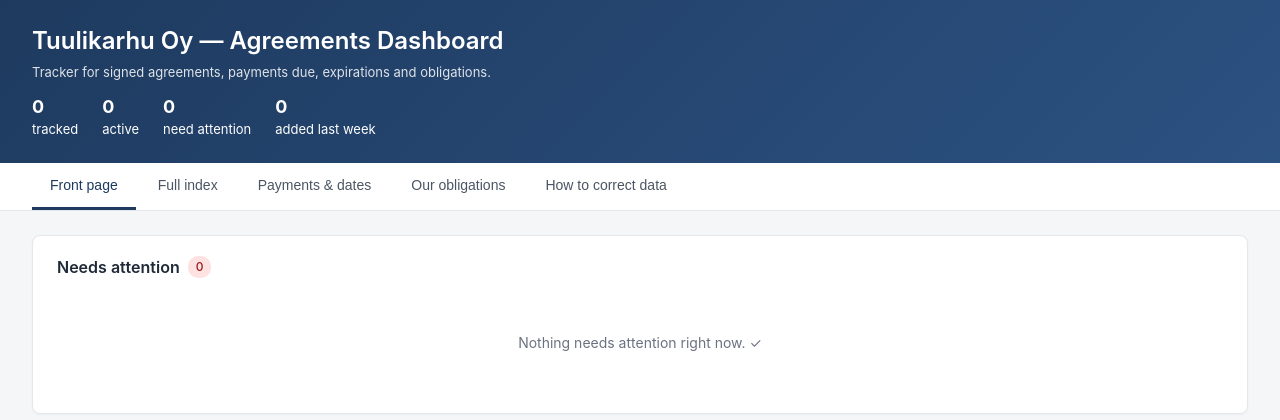
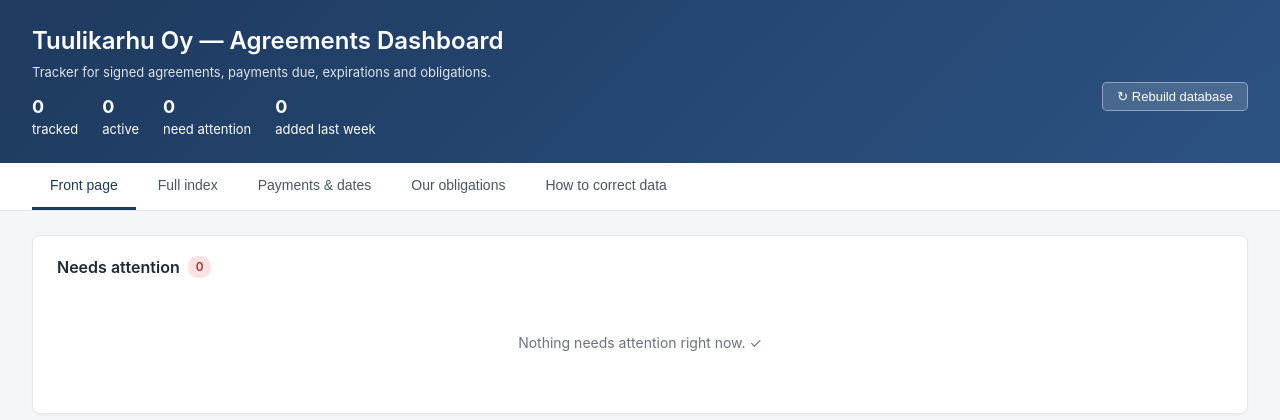
Before and after one commit to staffanasplund/tuulikarhu-agreements, a Flask app: template templates/index.html in a window 1280 px wide. Shown: the top 420 px of the page. Run offline with Flask 3, Linux system fonts and the light colour scheme; the template is opened without the code that fills it, so the values that code supplies are empty.

Commit message:
Server-side rebuild: /api/rebuild endpoint + dashboard button

```diff
--- a/app.py
+++ b/app.py
@@ -17,6 +17,7 @@
 import json
 import os
 import re
+import threading
 import zipfile
 from datetime import datetime
 from pathlib import Path
@@ -274,6 +275,62 @@
     )
 
 
+# ── database rebuild ─────────────────────────────────────────────────────────
+_rebuild = {"running": False, "log": [], "error": None, "finished_at": None}
+_rebuild_lock = threading.Lock()
+
+
+def _do_rebuild():
+    import anthropic
+    import build_database as bdb
+
+    log_lines = []
+    def _log(msg):
+        log_lines.append(msg)
+        _rebuild["log"] = list(log_lines)   # live update
+
+    try:
+        _log("Authenticating with Google Drive …")
+        service = get_service()
+        _log("OK")
+
+        api_key = os.environ.get("ANTHROPIC_API_KEY", "")
+        if not api_key:
+            raise EnvironmentError("ANTHROPIC_API_KEY environment variable not set")
+        claude_client = anthropic.Anthropic(api_key=api_key)
+        _log("Claude ready")
+
+        result = bdb.run_rebuild(service, claude_client, log=_log)
+        _rebuild["error"]       = None
+        _rebuild["finished_at"] = datetime.utcnow().strftime("%Y-%m-%dT%H:%M:%S")
+        _log(f"✓ Rebuild complete — {result['agreement_count']} agreements")
+    except Exception as exc:
+        _rebuild["error"] = str(exc)
+        _log(f"✗ Error: {exc}")
+    finally:
+        _rebuild["running"] = False
+
+
+@app.route("/api/rebuild", methods=["POST"])
+@require_auth
+def trigger_rebuild():
+    with _rebuild_lock:
+        if _rebuild["running"]:
+            return jsonify({"ok": False, "error": "Rebuild already in progress"}), 409
+        _rebuild["running"]     = True
+        _rebuild["log"]         = []
+        _rebuild["error"]       = None
+        _rebuild["finished_at"] = None
+        threading.Thread(target=_do_rebuild, daemon=True).start()
+    return jsonify({"ok": True, "message": "Rebuild started"})
+
+
+@app.route("/api/rebuild/status")
+@require_auth
+def rebuild_status():
+    return jsonify(_rebuild)
+
+
 # ── health / diagnostics (no auth) ───────────────────────────────────────────
 @app.route("/healthz")
 def healthz():
--- a/templates/index.html
+++ b/templates/index.html
@@ -82,6 +82,13 @@
 
   footer { padding: 20px 32px; text-align: center; color: #9ca3af; font-size: 12px; }
 
+  /* ── rebuild ── */
+  .rebuild-btn { background: rgba(255,255,255,0.15); border: 1px solid rgba(255,255,255,0.4); color: white; padding: 6px 14px; border-radius: 5px; font-size: 13px; cursor: pointer; font-weight: 500; }
+  .rebuild-btn:hover:not(:disabled) { background: rgba(255,255,255,0.25); }
+  .rebuild-btn:disabled { opacity: 0.6; cursor: default; }
+  #rebuild-status { font-size: 12px; margin-top: 6px; opacity: 0.85; min-height: 16px; }
+  #rebuild-log { background: #0f172a; color: #94a3b8; font-family: ui-monospace, Menlo, Consolas, monospace; font-size: 11px; padding: 10px 14px; border-radius: 4px; max-height: 160px; overflow-y: auto; white-space: pre-wrap; margin-top: 8px; display: none; }
+
   @media print {
     nav, .info-box, footer, .filters { display: none; }
     header { background: white !important; color: black !important; }
@@ -95,8 +102,13 @@
 <header>
   <h1>Tuulikarhu Oy — Agreements Dashboard</h1>
   <div class="sub">Tracker for signed agreements, payments due, expirations and obligations.</div>
-  <div class="stats" id="header-stats">
-    <span style="opacity:0.7;">Loading data…</span>
+  <div style="display:flex; justify-content:space-between; align-items:flex-start; flex-wrap:wrap; gap:12px;">
+    <div class="stats" id="header-stats"><span style="opacity:0.7;">Loading data…</span></div>
+    <div style="text-align:right;">
+      <button class="rebuild-btn" id="rebuild-btn" onclick="startRebuild()">↻ Rebuild database</button>
+      <div id="rebuild-status"></div>
+      <div id="rebuild-log"></div>
+    </div>
   </div>
 </header>
 
@@ -594,6 +606,49 @@
   });
 
 })();
+
+// ── rebuild ───────────────────────────────────────────────────────────────────
+let _rebuildPoll = null;
+
+async function startRebuild() {
+  const btn    = document.getElementById("rebuild-btn");
+  const status = document.getElementById("rebuild-status");
+  const log    = document.getElementById("rebuild-log");
+  btn.disabled = true;
+  status.textContent = "Starting …";
+  log.style.display  = "none";
+  log.textContent    = "";
+
+  try {
+    const r = await fetch("/api/rebuild", { method: "POST" });
+    const d = await r.json();
+    if (!d.ok) { status.textContent = "Error: " + d.error; btn.disabled = false; return; }
+  } catch (e) { status.textContent = "Request failed"; btn.disabled = false; return; }
+
+  status.textContent = "Running — this takes a few minutes …";
+  log.style.display  = "block";
+  _rebuildPoll = setInterval(pollRebuild, 3000);
+}
+
+async function pollRebuild() {
+  const btn    = document.getElementById("rebuild-btn");
+  const status = document.getElementById("rebuild-status");
+  const log    = document.getElementById("rebuild-log");
+  try {
+    const d = await (await fetch("/api/rebuild/status")).json();
+    log.textContent = (d.log || []).join("\n");
+    log.scrollTop   = log.scrollHeight;
+    if (!d.running) {
+      clearInterval(_rebuildPoll);
+      btn.disabled = false;
+      if (d.error) {
+        status.textContent = "✗ Failed: " + d.error;
+      } else {
+        status.textContent = "✓ Done " + (d.finished_at || "") + " — refresh to see new data";
+      }
+    }
+  } catch (e) { /* network glitch, keep polling */ }
+}
 </script>
 
 </body>
```
Also changed, not shown: build_database.py (+85 -80 lines).
